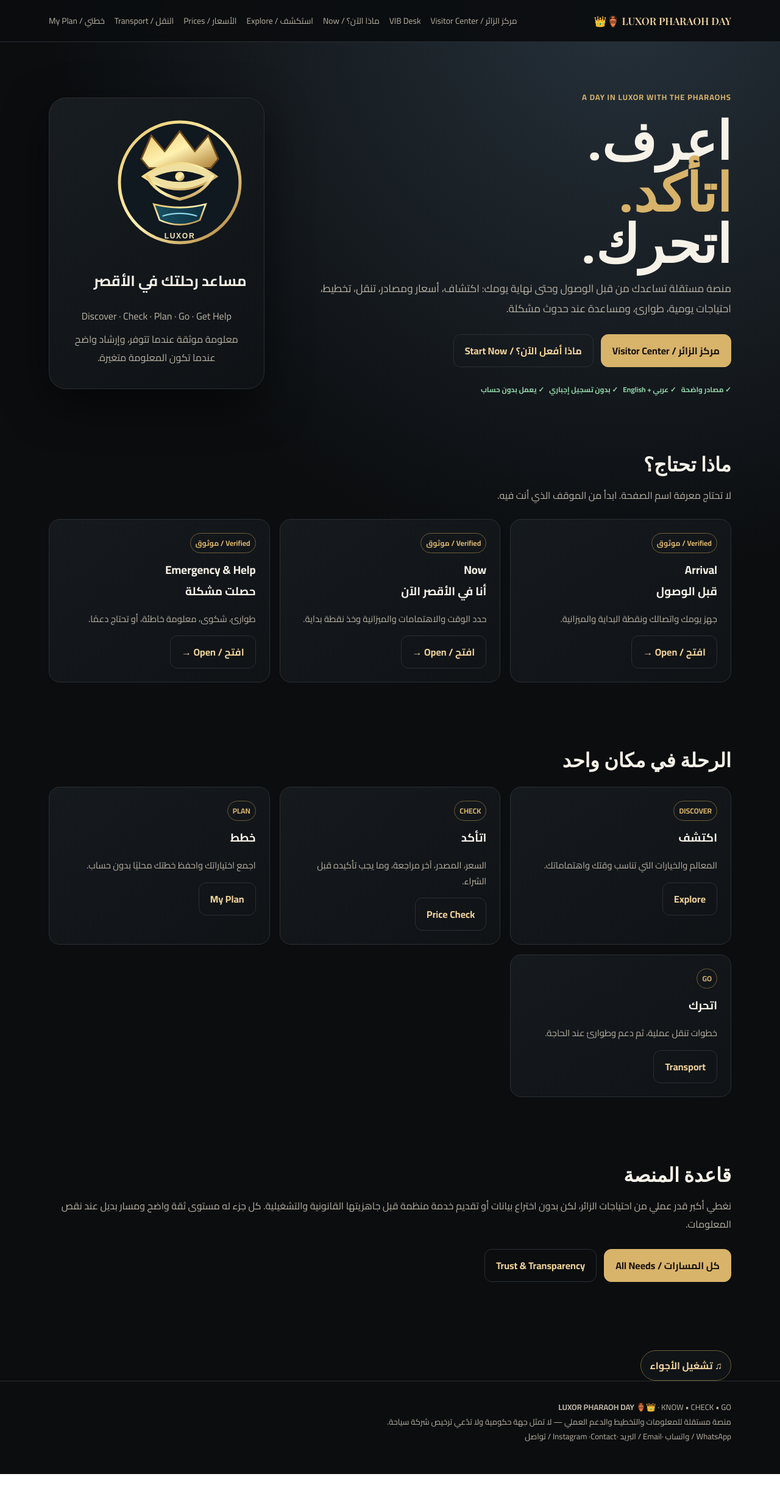
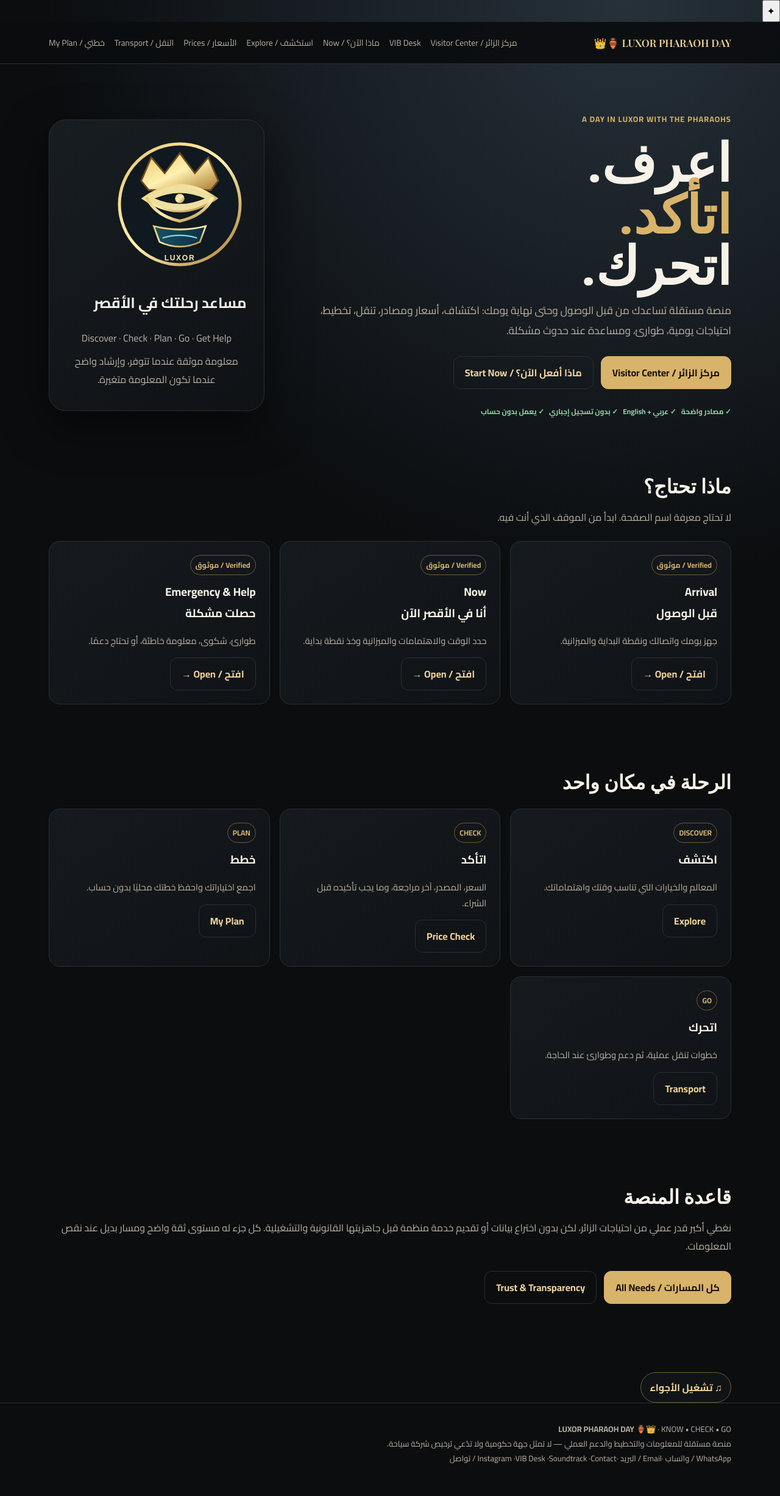
Before and after one commit to youssfalaa296-hash/luxor-pharaoh-day, a Next.js app: page / in a window 1280 px wide. Shown: the whole page at 61% size. Before the commit the page ends 2417 px from the top, so only its background shows below. Built offline with nearby package versions, Linux system fonts and the light colour scheme; no server answers.

Commit message:
feat: add global atmosphere layer

```diff
--- a/app/layout.tsx
+++ b/app/layout.tsx
@@ -2,6 +2,7 @@ import type {Metadata} from 'next';
 import {SpeedInsights} from '@vercel/speed-insights/next';
 import {Analytics} from '@vercel/analytics/next';
 import SiteNav from '@/components/SiteNav';
+import AtmosphereLayer from '@/components/AtmosphereLayer';
 import './globals.css';
 
 const siteUrl=process.env.NEXT_PUBLIC_SITE_URL||'https://luxor-pharaoh-day-q3rd.vercel.app';
@@ -15,7 +16,7 @@ export const metadata:Metadata={
   title:{default:'LUXOR PHARAOH DAY 🏺👑',template:'%s · LUXOR PHARAOH DAY'},
   description:'A Day in Luxor with the Pharaohs — منصة مستقلة ثنائية اللغة تساعد زوار الأقصر على المعرفة والتحقق والتخطيط والدعم العملي.',
   applicationName:'LUXOR PHARAOH DAY',
-  keywords:['Luxor','Luxor tourism','Luxor Temple','Karnak','Egypt travel','الأقصر','سياحة الأقصر'],
+  keywords:['Luxor','Luxor tourism','Luxor Temple','Karnak','Egypt travel','الأقصر','سياحة الأقصر','VIB visitor concierge'],
   alternates:{canonical:siteUrl},
   openGraph:{type:'website',url:siteUrl,title:'LUXOR PHARAOH DAY 🏺👑',description:'اعرف • اتأكد • اتحرك — A Day in Luxor with the Pharaohs',siteName:'LUXOR PHARAOH DAY'},
   twitter:{card:'summary_large_image',title:'LUXOR PHARAOH DAY 🏺👑',description:'اعرف • اتأكد • اتحرك — A Day in Luxor with the Pharaohs'},
@@ -28,19 +29,18 @@ const structuredData={
   '@type':'WebSite',
   name:'LUXOR PHARAOH DAY',
   url:siteUrl,
-  description:'Independent bilingual visitor information and local planning platform for Luxor.',
+  description:'Independent bilingual visitor information, planning and practical support platform for Luxor.',
   inLanguage:['ar','en'],
-  contactPoint:[
-    { '@type':'ContactPoint',contactType:'customer support',telephone:'+20-101-280-1568',email }
-  ],
+  contactPoint:[{'@type':'ContactPoint',contactType:'customer support',telephone:'+20-101-280-1568',email}],
   sameAs:[instagram]
 };
 
 export default function RootLayout({children}:{children:React.ReactNode}){
   return <html lang="ar" dir="rtl"><body>
+    <AtmosphereLayer/>
     <SiteNav/>
     <script type="application/ld+json" dangerouslySetInnerHTML={{__html:JSON.stringify(structuredData)}} />
-    <div id="main-content">{children}</div>
+    <div id="main-content" className="app-content">{children}</div>
     <footer className="footer">
       <div className="wrap">
         <strong>LUXOR PHARAOH DAY 🏺👑</strong> · KNOW • CHECK • GO<br/>
@@ -49,6 +49,8 @@ export default function RootLayout({children}:{children:React.ReactNode}){
           <a href={`https://wa.me/${whatsapp}`}>WhatsApp / واتساب</a> ·
           <a href={`mailto:${email}`}>Email / البريد</a> ·
           <a href={instagram} rel="noreferrer">Instagram</a> ·
+          <a href="/vib">VIB Desk</a> ·
+          <a href="/soundtrack">Soundtrack</a> ·
           <a href="/contact">Contact / تواصل</a>
         </div>
       </div>
```
